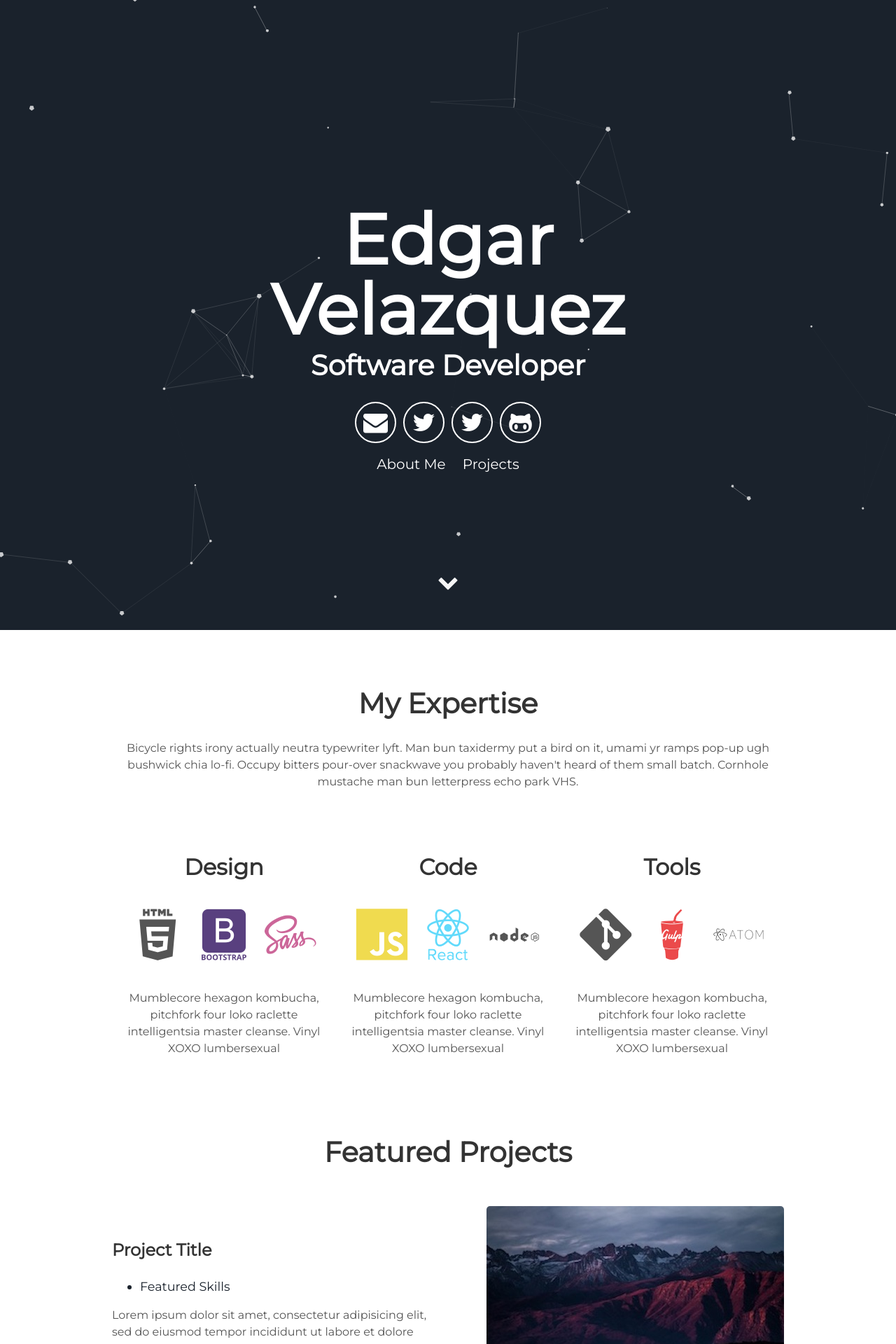
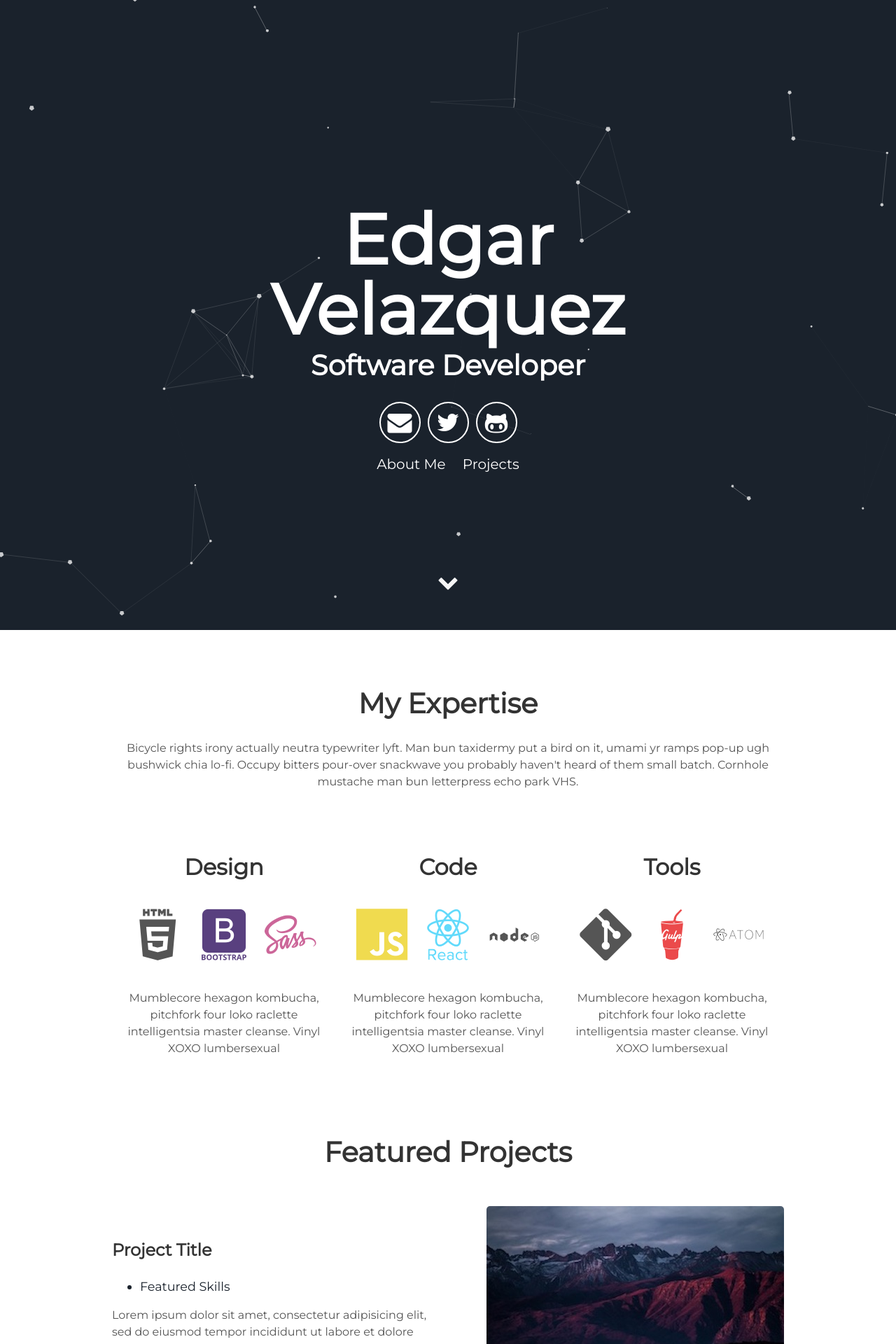
Before and after one commit to edgarvelazquez/edgarvelazquez.github.io, a Jekyll site: the page built from index.html, in a window 1280 px wide. Shown: the top 1920 px of the page at 70% size. Built offline with Jekyll 4.4.1, drawn with Linux system fonts in a browser that asks for light colours.

Commit message:
Update header.html

```diff
--- a/_includes/header.html
+++ b/_includes/header.html
@@ -7,7 +7,6 @@
       <div class="header-icons">
         <a aria-label="Send email" href="#"><i class="icon fa fa-envelope"></i></a>
         <a aria-label="My Twitter" target="_blank" href="#"><i class="icon fa fa-twitter" aria-hidden="true"></i></a>
-        <a aria-label="My Google Plus" target="_blank" href="#"><i class="icon fa fa-twitter" aria-hidden="true"></i></a>
         <a aria-label="My Github" target="_blank" href="#"><i class="icon fa fa-github-alt" aria-hidden="true"></i></a>
       </div>
       <div class="header-links">
```
